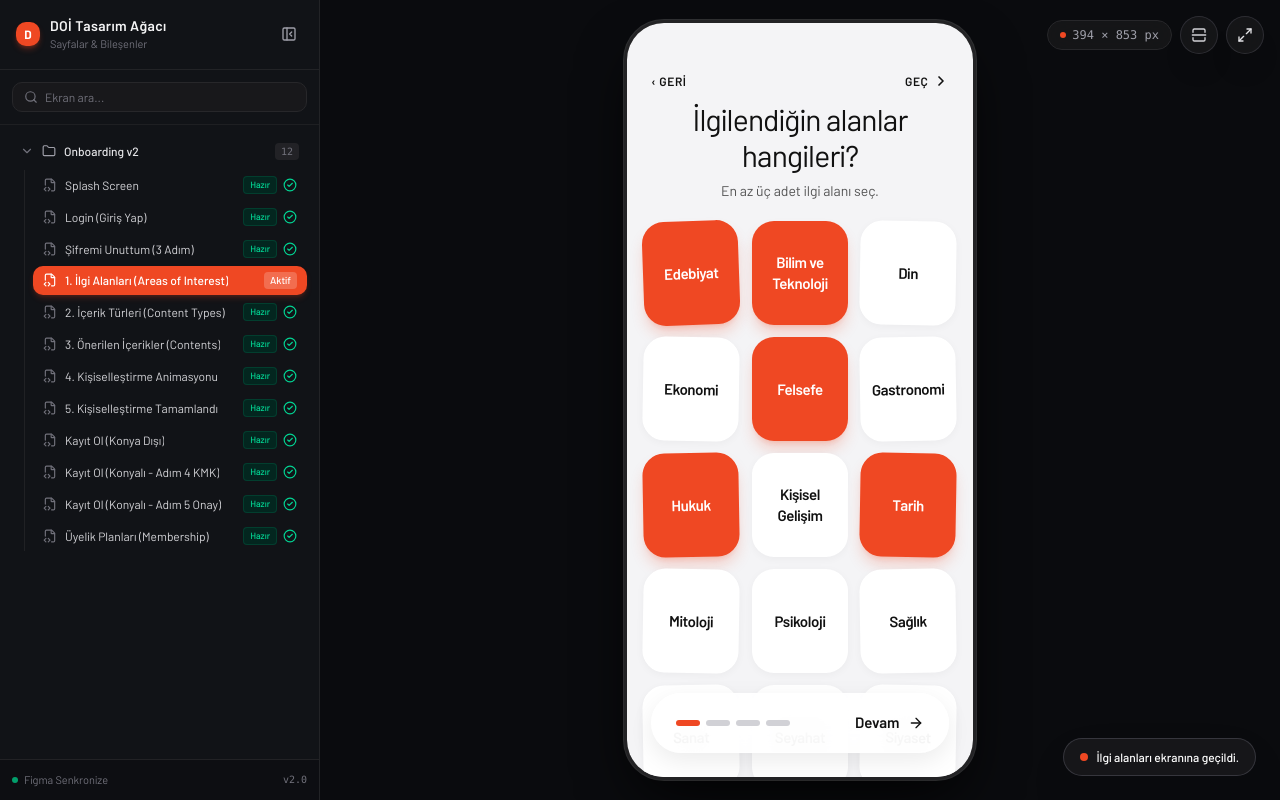
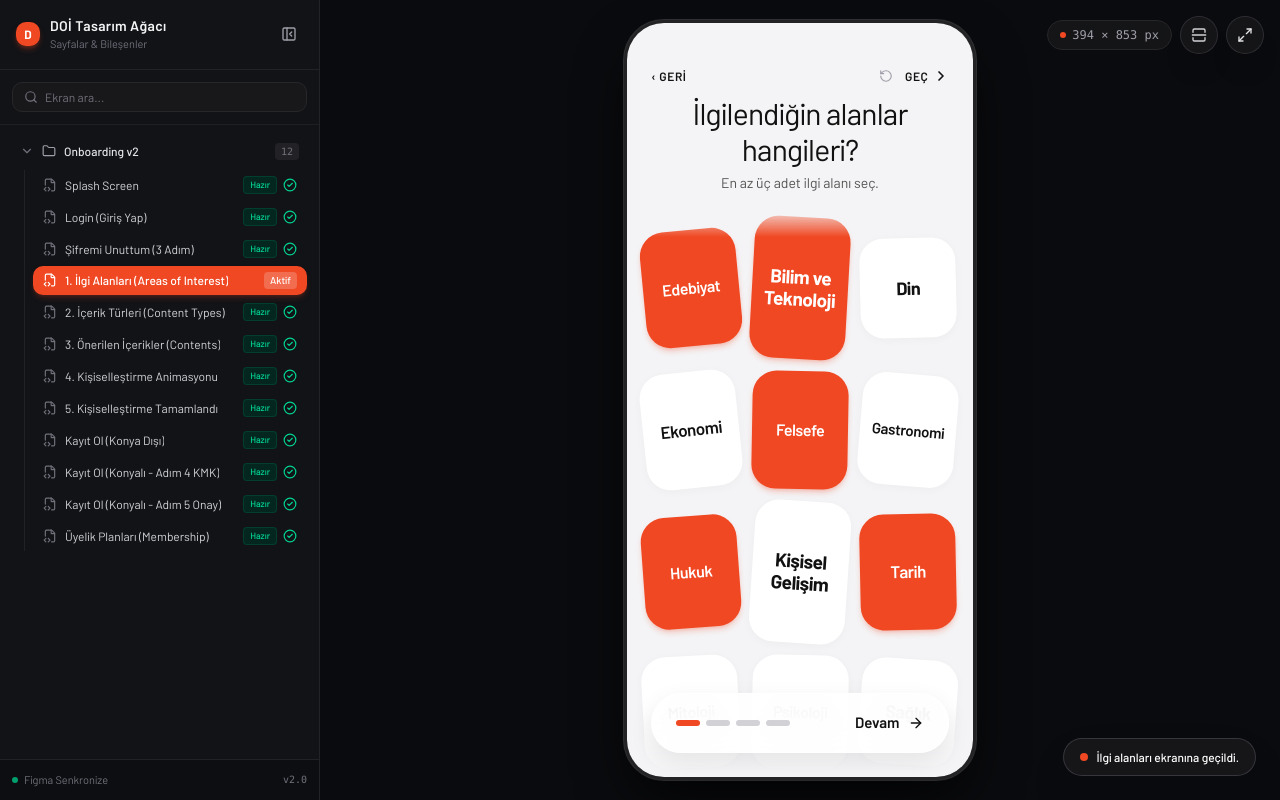
Before and after one commit to sahinerdemir/doi-animations, a Next.js app: page / in a window 1280 px wide. Both pictures are taken after a click on the button "Hadi Başlayalım". Built offline with nearby package versions, Linux system fonts and the light colour scheme.

Commit message:
feat(areas-of-interest): add variable box sizes, dynamic font sizes, pronounced tilts, top/bottom fade masks and staggered bottom-up entrance animation

```diff
--- a/src/components/screens/AreasOfInterestScreen.tsx
+++ b/src/components/screens/AreasOfInterestScreen.tsx
@@ -2,7 +2,7 @@
 
 import React, { useState } from "react";
 import { StatusBar } from "@/components/splash/StatusBar";
-import { ChevronRight, ArrowRight } from "lucide-react";
+import { ChevronRight, ArrowRight, RotateCcw } from "lucide-react";
 import { motion } from "framer-motion";
 
 interface AreasOfInterestScreenProps {
@@ -11,26 +11,161 @@ interface AreasOfInterestScreenProps {
   onSkip?: () => void;
 }
 
-const INTEREST_ITEMS = [
-  { id: "edebiyat", label: "Edebiyat", tilt: "-rotate-2" },
-  { id: "bilim-teknoloji", label: "Bilim ve\nTeknoloji", tilt: "rotate-0" },
-  { id: "din", label: "Din", tilt: "rotate-1" },
+interface InterestItem {
+  id: string;
+  label: string;
+  rotation: number;
+  minHeight: string;
+  fontSize: string;
+  delay: number;
+  duration: number;
+}
 
-  { id: "ekonomi", label: "Ekonomi", tilt: "rotate-1" },
-  { id: "felsefe", label: "Felsefe", tilt: "rotate-0" },
-  { id: "gastronomi", label: "Gastronomi", tilt: "-rotate-1" },
+const INTEREST_ITEMS: InterestItem[] = [
+  // 1. SIRA: İlk 3 kutu (Önce ekranın altından hızla fırlayarak gelir)
+  {
+    id: "edebiyat",
+    label: "Edebiyat",
+    rotation: -5.5,
+    minHeight: "min-h-[116px]",
+    fontSize: "text-[16px] font-semibold",
+    delay: 0.06,
+    duration: 0.65,
+  },
+  {
+    id: "bilim-teknoloji",
+    label: "Bilim ve\nTeknoloji",
+    rotation: 3.2,
+    minHeight: "min-h-[142px]",
+    fontSize: "text-[18px] sm:text-[19px] font-bold leading-[1.15]",
+    delay: 0.10,
+    duration: 0.72,
+  },
+  {
+    id: "din",
+    label: "Din",
+    rotation: -1.5,
+    minHeight: "min-h-[100px]",
+    fontSize: "text-[18px] font-bold",
+    delay: 0.08,
+    duration: 0.60,
+  },
 
-  { id: "hukuk", label: "Hukuk", tilt: "-rotate-1" },
-  { id: "kisisel-gelisim", label: "Kişisel\nGelişim", tilt: "rotate-0" },
-  { id: "tarih", label: "Tarih", tilt: "rotate-1" },
+  // 2. SIRA: Farklı hızlarda ve açılarda yükselenler
+  {
+    id: "ekonomi",
+    label: "Ekonomi",
+    rotation: -6.0,
+    minHeight: "min-h-[116px]",
+    fontSize: "text-[17px] font-semibold",
+    delay: 0.22,
+    duration: 0.68,
+  },
+  {
+    id: "felsefe",
+    label: "Felsefe",
+    rotation: 1.0,
+    minHeight: "min-h-[118px]",
+    fontSize: "text-[16px] font-semibold",
+    delay: 0.28,
+    duration: 0.76,
+  },
+  {
+    id: "gastronomi",
+    label: "Gastronomi",
+    rotation: 4.8,
+    minHeight: "min-h-[112px]",
+    fontSize: "text-[15px] font-semibold",
+    delay: 0.20,
+    duration: 0.64,
+  },
 
-  { id: "mitoloji", label: "Mitoloji", tilt: "rotate-1" },
-  { id: "psikoloji", label: "Psikoloji", tilt: "rotate-0" },
-  { id: "saglik", label: "Sağlık", tilt: "-rotate-1" },
+  // 3. SIRA: Kişisel Gelişim daha büyük ve belirgin
+  {
+    id: "hukuk",
+    label: "Hukuk",
+    rotation: -4.2,
+    minHeight: "min-h-[112px]",
+    fontSize: "text-[16px] font-semibold",
+    delay: 0.36,
+    duration: 0.70,
+  },
+  {
+    id: "kisisel-gelisim",
+    label: "Kişisel\nGelişim",
+    rotation: 3.8,
+    minHeight: "min-h-[142px]",
+    fontSize: "text-[18px] sm:text-[19px] font-bold leading-[1.15]",
+    delay: 0.42,
+    duration: 0.82,
+  },
+  {
+    id: "tarih",
+    label: "Tarih",
+    rotation: -1.2,
+    minHeight: "min-h-[116px]",
+    fontSize: "text-[17px] font-semibold",
+    delay: 0.34,
+    duration: 0.66,
+  },
 
-  { id: "sanat", label: "Sanat", tilt: "-rotate-1" },
-  { id: "seyahat", label: "Seyahat", tilt: "rotate-0" },
-  { id: "siyaset", label: "Siyaset", tilt: "rotate-1" },
+  // 4. SIRA:
+  {
+    id: "mitoloji",
+    label: "Mitoloji",
+    rotation: -3.0,
+    minHeight: "min-h-[112px]",
+    fontSize: "text-[16px] font-semibold",
+    delay: 0.48,
+    duration: 0.72,
+  },
+  {
+    id: "psikoloji",
+    label: "Psikoloji",
+    rotation: 1.2,
+    minHeight: "min-h-[114px]",
+    fontSize: "text-[16px] font-semibold",
+    delay: 0.54,
+    duration: 0.78,
+  },
+  {
+    id: "saglik",
+    label: "Sağlık",
+    rotation: 4.0,
+    minHeight: "min-h-[106px]",
+    fontSize: "text-[18px] font-bold",
+    delay: 0.46,
+    duration: 0.64,
+  },
+
+  // 5. SIRA:
+  {
+    id: "sanat",
+    label: "Sanat",
+    rotation: -4.0,
+    minHeight: "min-h-[110px]",
+    fontSize: "text-[16px] font-semibold",
+    delay: 0.60,
+    duration: 0.75,
+  },
+  {
+    id: "seyahat",
+    label: "Seyahat",
+    rotation: 2.2,
+    minHeight: "min-h-[112px]",
+    fontSize: "text-[16px] font-semibold",
+    delay: 0.66,
+    duration: 0.84,
+  },
+  {
+    id: "siyaset",
+    label: "Siyaset",
+    rotation: -2.0,
+    minHeight: "min-h-[110px]",
+    fontSize: "text-[16px] font-semibold",
+    delay: 0.58,
+    duration: 0.70,
+  },
 ];
 
 export function AreasOfInterestScreen({
@@ -38,7 +173,7 @@ export function AreasOfInterestScreen({
   onNext,
   onSkip,
 }: AreasOfInterestScreenProps) {
-  // Preselect from Figma reference: Edebiyat, Bilim ve Teknoloji, Felsefe, Hukuk, Tarih
+  // Görseldeki seçili olanlar: Edebiyat, Bilim ve Teknoloji, Felsefe, Hukuk, Tarih
   const [selectedIds, setSelectedIds] = useState<string[]>([
     "edebiyat",
     "bilim-teknoloji",
@@ -46,6 +181,8 @@ export function AreasOfInterestScreen({
     "hukuk",
     "tarih",
   ]);
+
+  const [replayKey, setReplayKey] = useState<number>(0);
 
   const toggleItem = (id: string) => {
     setSelectedIds((prev) =>
@@ -57,11 +194,11 @@ export function AreasOfInterestScreen({
 
   return (
     <div className="relative w-full h-full bg-[#F4F4F6] text-[#111111] flex flex-col justify-between overflow-hidden select-none font-sans">
-      {/* 1. Status Bar */}
-      <StatusBar time="9:41" className="pt-2 z-20" />
+      {/* 1. Status Bar (30px reserved placeholder) */}
+      <StatusBar className="z-20" />
 
       {/* 2. Top Navigation */}
-      <div className="px-6 pt-5 pb-2 flex items-center justify-between z-20">
+      <div className="px-6 pt-3 pb-1 flex items-center justify-between z-20 shrink-0">
         <button
           type="button"
           onClick={onBack}
@@ -70,48 +207,76 @@ export function AreasOfInterestScreen({
           {onBack && "‹ GERİ"}
         </button>
 
+        <div className="flex items-center gap-2 ml-auto">
+          <button
+            type="button"
+            onClick={() => setReplayKey((k) => k + 1)}
+            title="Animasyonu Yeniden Oynat"
+            className="p-1 rounded-full hover:bg-black/5 text-zinc-400 hover:text-zinc-800 transition-colors"
+          >
+            <RotateCcw className="w-3.5 h-3.5" />
+          </button>
+
           <button
             type="button"
             onClick={onSkip || onNext}
-          className="flex items-center gap-1 text-xs font-semibold uppercase tracking-wider text-[#111111] hover:opacity-70 transition-opacity ml-auto"
+            className="flex items-center gap-1 text-xs font-semibold uppercase tracking-wider text-[#111111] hover:opacity-70 transition-opacity"
           >
             <span>GEÇ</span>
             <ChevronRight className="w-4 h-4 stroke-[2.5]" />
           </button>
         </div>
+      </div>
 
       {/* 3. Headline Area */}
-      <div className="px-6 pt-1 pb-4 text-center z-10">
+      <div className="px-6 pt-1 pb-3 text-center z-20 shrink-0">
         <h1 className="text-[28px] sm:text-[30px] font-normal leading-[1.2] text-[#111111] tracking-tight">
           İlgilendiğin alanlar
           <br />
           hangileri?
         </h1>
-        <p className="text-sm font-normal text-[#111111]/70 mt-2">
+        <p className="text-sm font-normal text-[#111111]/70 mt-1.5">
           En az üç adet ilgi alanı seç.
         </p>
       </div>
 
-      {/* 4. Tilted / Organic Cards Grid (Figma 3 Columns) */}
-      <div className="flex-1 overflow-y-auto px-4 py-1 pb-28 scrollbar-none">
-        <div className="grid grid-cols-3 gap-2.5 sm:gap-3">
+      {/* 4. Tilted / Organic Cards Grid with Top & Bottom Fade Out Mask */}
+      <div
+        className="flex-1 overflow-y-auto px-4 pt-1 pb-28 scrollbar-none relative"
+        style={{
+          maskImage:
+            "linear-gradient(to bottom, transparent 0px, black 32px, black calc(100% - 74px), transparent 100%)",
+          WebkitMaskImage:
+            "linear-gradient(to bottom, transparent 0px, black 32px, black calc(100% - 74px), transparent 100%)",
+        }}
+      >
+        <div className="grid grid-cols-3 gap-2.5 sm:gap-3 items-center py-2">
           {INTEREST_ITEMS.map((item) => {
             const isSelected = selectedIds.includes(item.id);
             return (
               <motion.button
-                key={item.id}
-                whileTap={{ scale: 0.95 }}
+                key={`${item.id}-${replayKey}`}
+                initial={{ opacity: 0, y: 480, rotate: 0 }}
+                animate={{ opacity: 1, y: 0, rotate: item.rotation }}
+                transition={{
+                  duration: item.duration,
+                  delay: item.delay,
+                  ease: [0.16, 1, 0.3, 1],
+                }}
+                whileTap={{ scale: 0.94 }}
                 type="button"
                 onClick={() => toggleItem(item.id)}
-                className={`min-h-[96px] sm:min-h-[104px] rounded-[22px] p-3 flex items-center justify-center text-center transition-all duration-200 cursor-pointer shadow-[0_2px_8px_rgba(0,0,0,0.04)] ${
-                  item.tilt
-                } ${
+                className={`w-full ${
+                  item.minHeight
+                } rounded-[24px] p-3 flex items-center justify-center text-center transition-colors duration-200 cursor-pointer ${
                   isSelected
-                    ? "bg-[#EF4823] text-white shadow-lg shadow-[#EF4823]/25"
-                    : "bg-white text-[#111111] hover:bg-white/90"
+                    ? "bg-[#EF4823] text-white shadow-md shadow-[#EF4823]/25"
+                    : "bg-white text-[#111111] shadow-[0_2px_10px_rgba(0,0,0,0.03)] hover:bg-white/95"
                 }`}
               >
-                <span className="text-sm sm:text-[15px] font-semibold leading-snug whitespace-pre-line tracking-tight">
+                <span
+                  className={`${item.fontSize} whitespace-pre-line tracking-tight select-none`}
+                >
                   {item.label}
                 </span>
               </motion.button>
@@ -121,7 +286,7 @@ export function AreasOfInterestScreen({
       </div>
 
       {/* 5. Floating Bottom Navigation Bar (Exact Figma Bottom Pill #14255:2236) */}
-      <div className="absolute bottom-6 inset-x-6 z-30">
+      <div className="absolute bottom-6 inset-x-6 z-30 pointer-events-auto">
         <div className="w-full h-15 rounded-full bg-white/90 backdrop-blur-xl shadow-[0_8px_24px_rgba(0,0,0,0.08)] border border-white/60 px-6 flex items-center justify-between">
           {/* 4 Step Dashes (Step 1 active orange) */}
           <div className="flex items-center gap-1.5">
```
Lines whose indentation alone changed are shown as unchanged.
